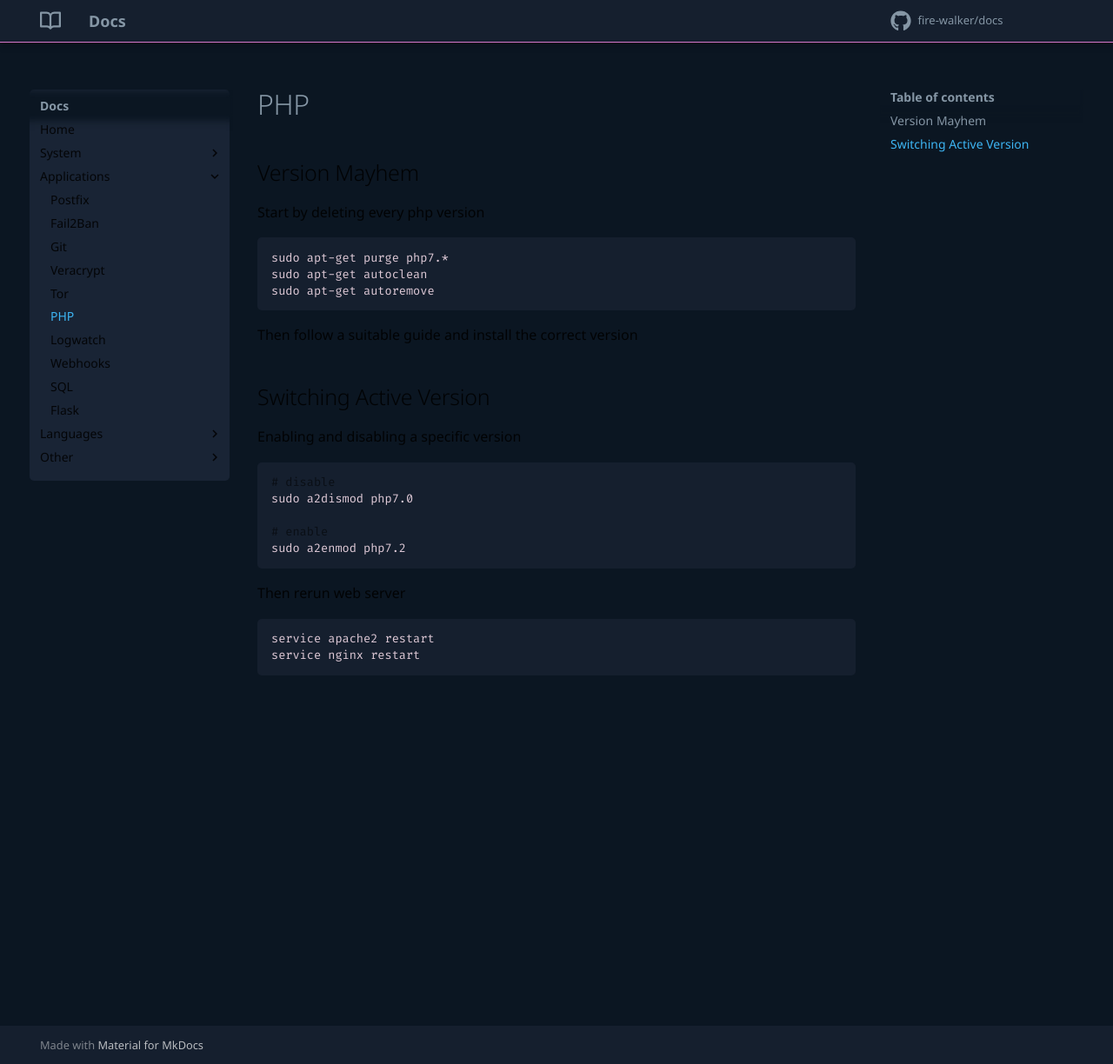
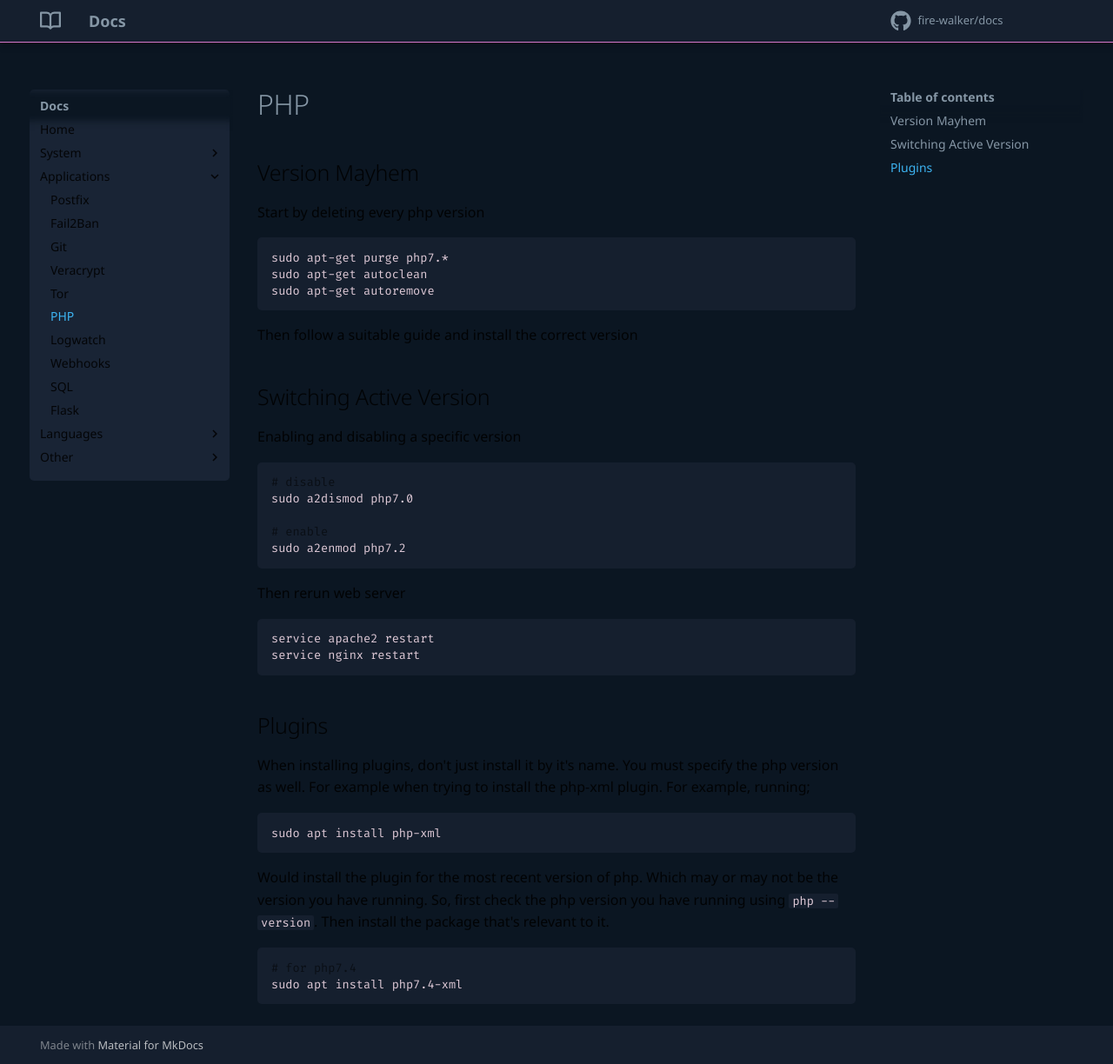
Before and after one commit to fire-walker/docs, an MkDocs documentation site: the page built from docs/pages/php.md, in a window 1280 px wide and 1224 px high. Shown: the whole window at 87% size. Built offline with MkDocs 1.6.1 and Material for MkDocs 9.7.7, drawn with Linux system fonts in a browser that asks for light colours; comment, search, counter and statistics services are not loaded.

````diff
--- a/docs/pages/php.md
+++ b/docs/pages/php.md
@@ -28,3 +28,18 @@ Then rerun web server
 service apache2 restart
 service nginx restart
 ```
+
+## Plugins
+
+When installing plugins, don't just install it by it's name. You must specify the php version as well. For example when trying to install the php-xml plugin. For example, running;
+
+``` bash
+sudo apt install php-xml
+```
+
+Would install the plugin for the most recent version of php. Which may or may not be the version you have running. So, first check the php version you have running using `php --version`. Then install the package that's relevant to it.
+
+``` bash
+# for php7.4
+sudo apt install php7.4-xml
+```
````
Also changed, not shown: docs/pages/nginx.md (added, +27 -0 lines).
